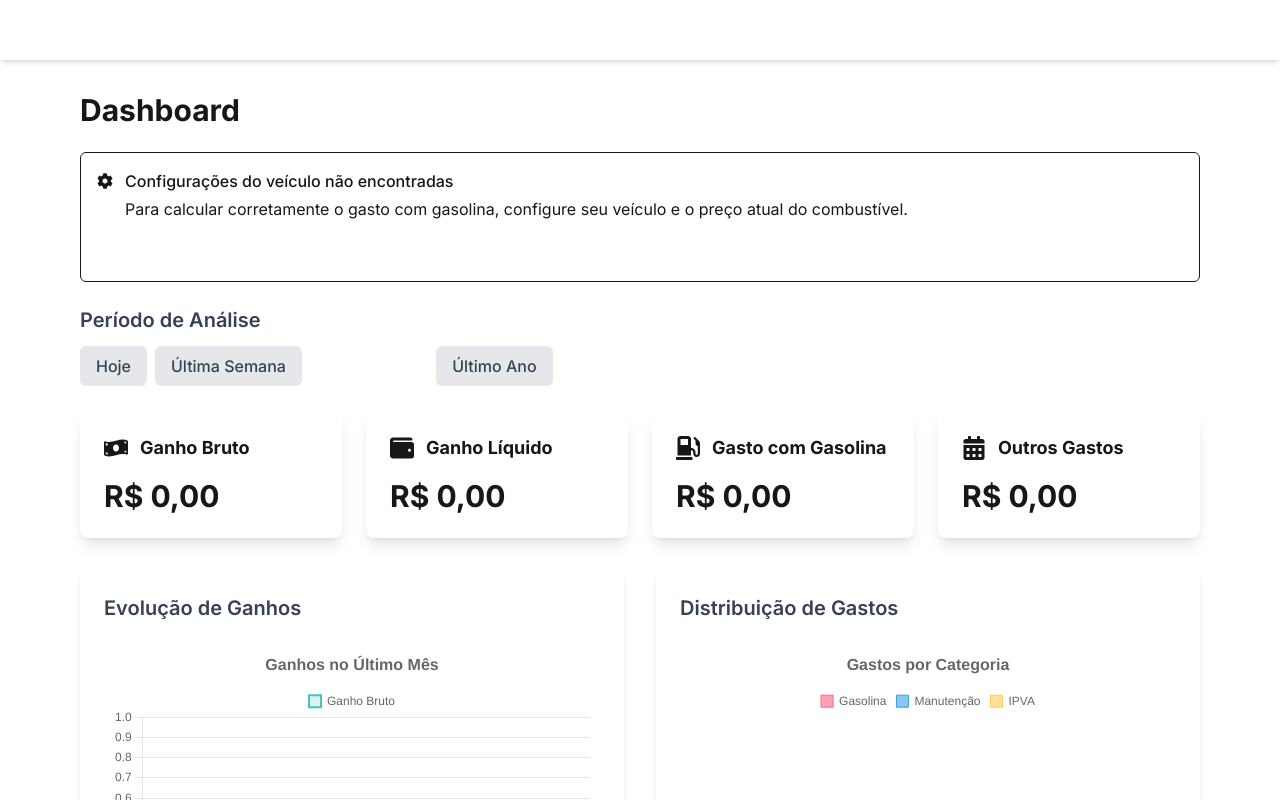
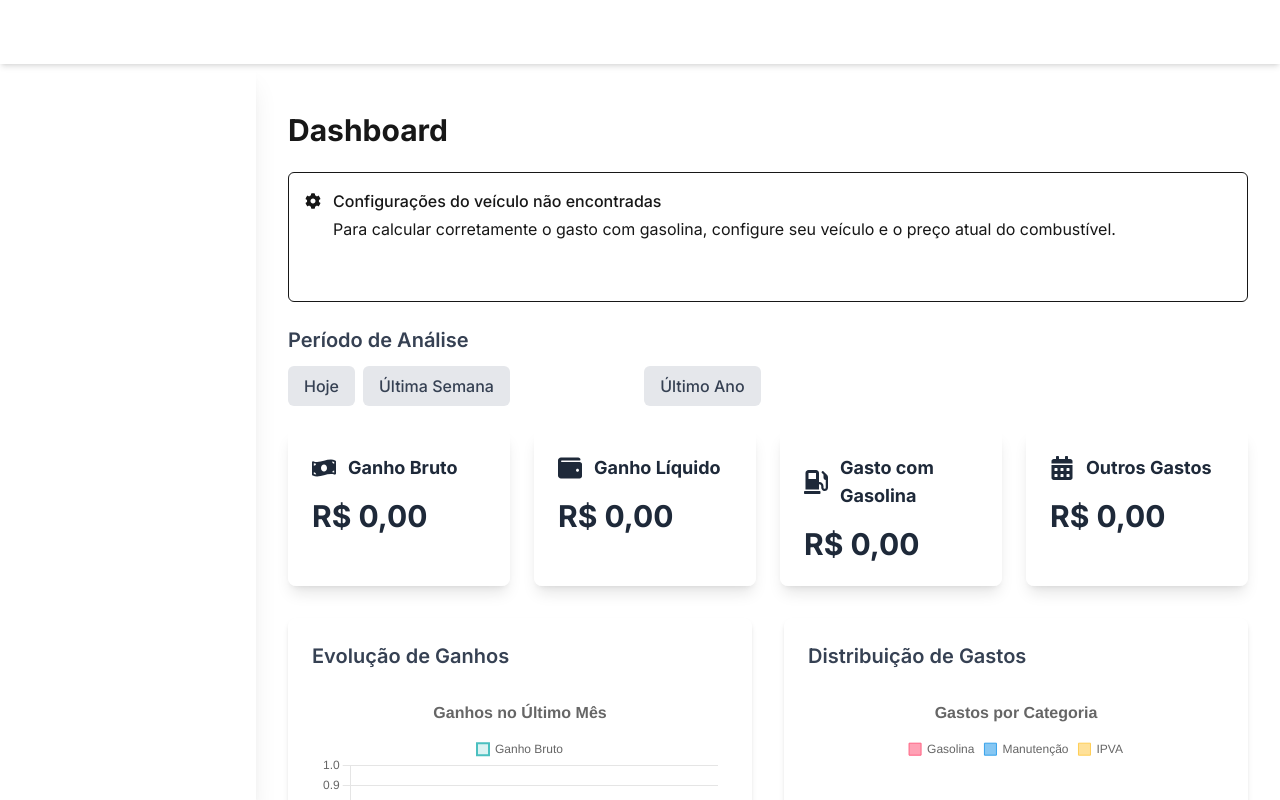
Before and after one commit to Brunoreis57/Ubertracker, a Next.js app: page / in a window 1280 px wide. Shown: the top 800 px of the page. Built offline with nearby package versions, Linux system fonts and the light colour scheme.

Commit message:
Implementado menu lateral com animação e ajustado cálculo do gasto com gasolina

```diff
--- a/app/components/Navbar.tsx
+++ b/app/components/Navbar.tsx
@@ -2,76 +2,124 @@
 
 import Link from 'next/link';
 import { usePathname } from 'next/navigation';
-import { FaHome, FaCog, FaPlus, FaTable } from 'react-icons/fa';
-import { useState } from 'react';
+import { FaHome, FaCog, FaPlus, FaTable, FaBars, FaTimes, FaChartLine } from 'react-icons/fa';
+import { useState, useEffect } from 'react';
 
-const Navbar = () => {
+interface NavbarProps {
+  children?: React.ReactNode;
+}
+
+const Navbar = ({ children }: NavbarProps) => {
   const pathname = usePathname();
-  const [isMenuOpen, setIsMenuOpen] = useState(false);
+  const [isSidebarOpen, setIsSidebarOpen] = useState(false);
+  const [isMounted, setIsMounted] = useState(false);
 
-  const toggleMenu = () => {
-    setIsMenuOpen(!isMenuOpen);
+  // Verifica se estamos no navegador para evitar erro de hidratação
+  useEffect(() => {
+    setIsMounted(true);
+  }, []);
+
+  const toggleSidebar = () => {
+    setIsSidebarOpen(!isSidebarOpen);
+  };
+
+  // Fecha o sidebar se o usuário clicar fora dele (apenas em telas pequenas)
+  const handleOverlayClick = () => {
+    if (window.innerWidth < 1024) {
+      setIsSidebarOpen(false);
+    }
   };
 
   const navItems = [
-    { href: '/', label: 'Início', icon: <FaHome className="w-5 h-5" /> },
-    { href: '/configuracoes', label: 'Configurações', icon: <FaCog className="w-5 h-5" /> },
-    { href: '/adicionar-corrida', label: 'Adicionar Corrida', icon: <FaPlus className="w-5 h-5" /> },
-    { href: '/corridas-diarias', label: 'Corridas Diárias', icon: <FaTable className="w-5 h-5" /> },
+    { href: '/', label: 'Início', icon: <FaHome size={20} /> },
+    { href: '/corridas-diarias', label: 'Corridas Diárias', icon: <FaTable size={20} /> },
+    { href: '/adicionar-corrida', label: 'Adicionar Corrida', icon: <FaPlus size={20} /> },
+    { href: '/configuracoes', label: 'Configurações', icon: <FaCog size={20} /> },
   ];
 
+  if (!isMounted) {
     return (
-    <nav className="bg-primary-700 text-white shadow-md sticky top-0 z-50">
-      <div className="container mx-auto px-4">
-        <div className="flex flex-col md:flex-row md:justify-between md:items-center py-3">
-          <div className="flex items-center justify-between">
+      <header className="h-16 bg-primary-700 text-white shadow-md sticky top-0 z-40 flex items-center justify-between px-4">
         <div className="text-xl font-bold">UberTracker</div>
+      </header>
+    );
+  }
+
+  return (
+    <>
+      {/* Header fixo no topo */}
+      <header className="h-16 bg-primary-700 text-white shadow-md sticky top-0 z-40 flex items-center justify-between px-4">
+        <div className="flex items-center">
           <button
-              onClick={toggleMenu}
-              className="md:hidden rounded-lg focus:outline-none focus:shadow-outline"
-              aria-label={isMenuOpen ? "Fechar menu" : "Abrir menu"}
+            onClick={toggleSidebar}
+            className="p-2 mr-2 rounded-lg focus:outline-none focus:ring-2 focus:ring-primary-400"
+            aria-label={isSidebarOpen ? "Fechar menu" : "Abrir menu"}
           >
-              <svg fill="currentColor" viewBox="0 0 20 20" className="w-6 h-6">
-                {isMenuOpen ? (
-                  // Ícone X para fechar
-                  <path
-                    fillRule="evenodd"
-                    d="M4.293 4.293a1 1 0 011.414 0L10 8.586l4.293-4.293a1 1 0 111.414 1.414L11.414 10l4.293 4.293a1 1 0 01-1.414 1.414L10 11.414l-4.293 4.293a1 1 0 01-1.414-1.414L8.586 10 4.293 5.707a1 1 0 010-1.414z"
-                    clipRule="evenodd"
-                  ></path>
-                ) : (
-                  // Ícone de hambúrguer para abrir
-                  <path
-                    fillRule="evenodd"
-                    d="M3 5a1 1 0 011-1h12a1 1 0 110 2H4a1 1 0 01-1-1zM3 10a1 1 0 011-1h12a1 1 0 110 2H4a1 1 0 01-1-1zM9 15a1 1 0 011-1h6a1 1 0 110 2h-6a1 1 0 01-1-1z"
-                    clipRule="evenodd"
-                  ></path>
+            {isSidebarOpen ? <FaTimes size={22} /> : <FaBars size={22} />}
+          </button>
+          <div className="text-xl font-bold">UberTracker</div>
+        </div>
+      </header>
+
+      <div className="flex min-h-[calc(100vh-4rem)]">
+        {/* Overlay - aparece apenas quando o sidebar está aberto em telas pequenas */}
+        {isSidebarOpen && (
+          <div
+            className="fixed inset-0 bg-black bg-opacity-50 z-40 lg:hidden transition-opacity duration-300"
+            onClick={handleOverlayClick}
+          />
         )}
-              </svg>
-            </button>
+
+        {/* Sidebar */}
+        <aside
+          className={`fixed lg:static left-0 top-16 h-[calc(100vh-4rem)] bg-primary-800 text-white w-64 shadow-xl z-50 transform transition-transform duration-300 ease-in-out ${
+            isSidebarOpen ? 'translate-x-0' : '-translate-x-full lg:translate-x-0'
+          }`}
+        >
+          <div className="flex flex-col h-full">
+            <div className="p-4 border-b border-primary-700">
+              <div className="flex items-center space-x-2">
+                <FaChartLine size={20} />
+                <span className="font-semibold">Navegação</span>
               </div>
-          <div className={`${isMenuOpen ? 'block' : 'hidden'} md:block md:flex-row mt-2 md:mt-0`}>
-            <div className="flex flex-col md:flex-row">
+            </div>
+            <nav className="flex-1 overflow-y-auto py-4">
+              <ul className="space-y-1">
                 {navItems.map((item) => (
+                  <li key={item.href}>
                     <Link
-                  key={item.href}
                       href={item.href}
-                  onClick={() => setIsMenuOpen(false)}
-                  className={`flex items-center px-3 py-2 rounded-md text-sm font-medium ${
+                      onClick={() => {
+                        if (window.innerWidth < 1024) {
+                          setIsSidebarOpen(false);
+                        }
+                      }}
+                      className={`flex items-center px-4 py-3 text-sm font-medium transition-colors duration-200 ${
                         pathname === item.href
-                      ? 'bg-primary-800 text-white'
-                      : 'text-primary-100 hover:bg-primary-600'
-                  } transition duration-150 ease-in-out md:ml-2 mb-1 md:mb-0`}
+                          ? 'bg-primary-600 text-white border-l-4 border-white'
+                          : 'text-primary-100 hover:bg-primary-700 hover:text-white'
+                      }`}
                     >
-                  <span className="mr-2">{item.icon}</span>
+                      <span className="mr-3">{item.icon}</span>
                       {item.label}
                     </Link>
+                  </li>
                 ))}
+              </ul>
+            </nav>
+            <div className="p-4 border-t border-primary-700 text-xs text-primary-300">
+              <p>© 2023 UberTracker</p>
+              <p>Versão 1.0</p>
             </div>
           </div>
+        </aside>
+
+        {/* Conteúdo principal */}
+        <main className="flex-1 p-4">
+          {children}
+        </main>
       </div>
-      </div>
-    </nav>
+    </>
   );
 };
 
--- a/app/layout.tsx
+++ b/app/layout.tsx
@@ -19,8 +19,9 @@ export default function RootLayout({
   return (
     <html lang="pt-BR">
       <body className={`${inter.className} bg-gray-100 min-h-screen`}>
-        <Navbar />
-        <main>{children}</main>
+        <Navbar>
+          {children}
+        </Navbar>
       </body>
     </html>
   );
--- a/app/lib/utils.ts
+++ b/app/lib/utils.ts
@@ -85,7 +85,10 @@ export const calcularResumoFinanceiro = (
   corridas: Corrida[],
   config: VeiculoConfig | null
 ): ResumoFinanceiro => {
+  // Cálculo do ganho bruto
   const ganhoBruto = corridas.reduce((total, corrida) => total + corrida.ganhoBruto, 0);
+
+  // Cálculo do gasto com gasolina
   const gastoGasolina = corridas.reduce((total, corrida) => total + corrida.gastoGasolina, 0);
 
   // Cálculo de gastos de manutenção e IPVA proporcional ao período
--- a/app/page.tsx
+++ b/app/page.tsx
@@ -185,29 +185,29 @@ export default function Home() {
           titulo="Ganho Bruto"
           valor={formatarDinheiro(resumo.ganhoBruto)}
           icone={<FaMoneyBillWave size={24} />}
-          corFundo="bg-success-100"
-          corTexto="text-success-800"
+          corFundo="bg-white/70"
+          corTexto="text-gray-800"
         />
         <Card
           titulo="Ganho Líquido"
           valor={formatarDinheiro(resumo.ganhoLiquido)}
           icone={<FaWallet size={24} />}
-          corFundo="bg-primary-100"
-          corTexto="text-primary-800"
+          corFundo="bg-white/70"
+          corTexto="text-gray-800"
         />
         <Card
           titulo="Gasto com Gasolina"
           valor={formatarDinheiro(resumo.gastoGasolina)}
           icone={<FaGasPump size={24} />}
-          corFundo="bg-danger-100"
-          corTexto="text-danger-800"
+          corFundo="bg-white/70"
+          corTexto="text-gray-800"
         />
         <Card
           titulo="Outros Gastos"
           valor={formatarDinheiro(resumo.outrosGastos)}
           icone={<FaCalendarAlt size={24} />}
-          corFundo="bg-warning-100"
-          corTexto="text-warning-800"
+          corFundo="bg-white/70"
+          corTexto="text-gray-800"
         />
       </div>
 
```
Lines whose indentation alone changed are shown as unchanged.
